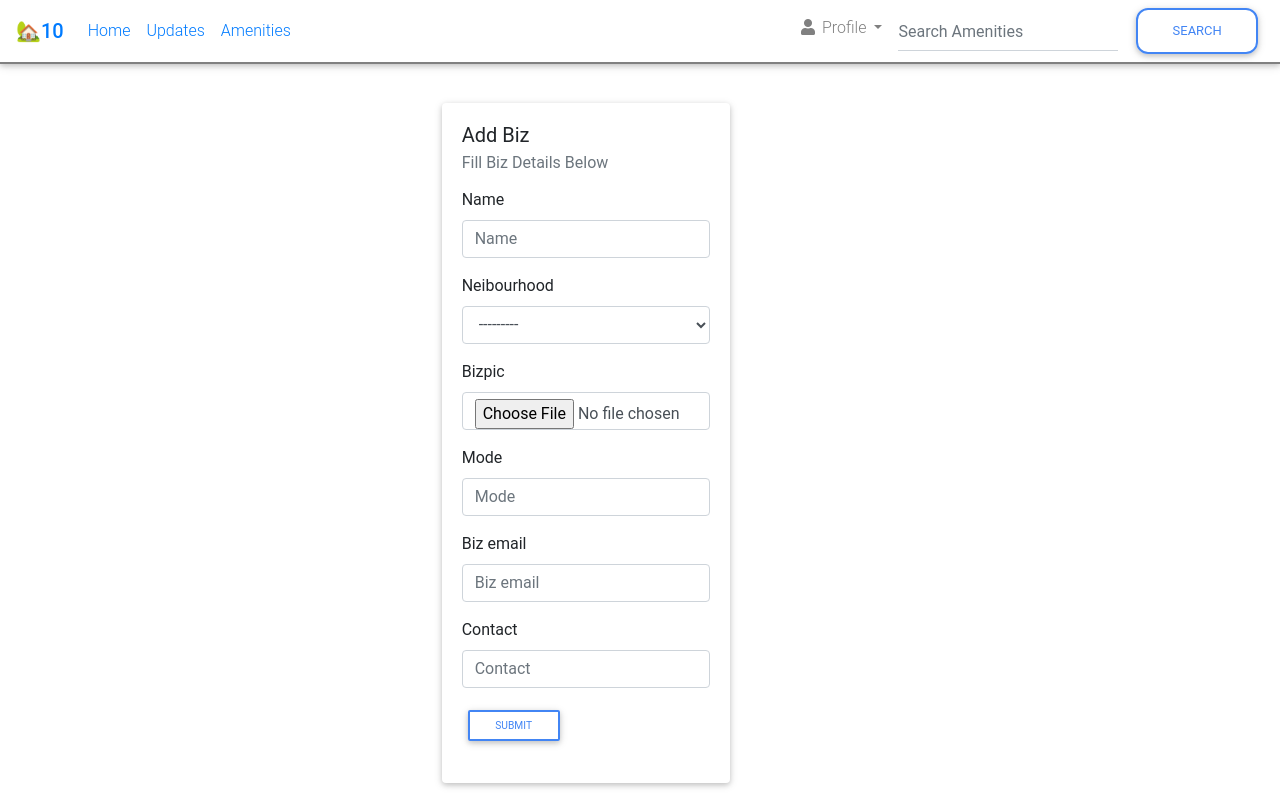
After one commit to gkarumba/Neibas, a Django app: template app/templates/new_biz.html in a window 1280 px wide. The commit adds this page. Run offline with Django 3.2, Linux system fonts and the light colour scheme; the template is opened without the code that fills it: values that come from a table or form of the project are taken from there, others are empty; some libraries are stand-ins or nearby versions.

Commit message:
Add the new_biz.html in the templates/

```diff
--- a/app/templates/biz.html
+++ b/app/templates/biz.html
@@ -1,6 +1,7 @@
 {% extends 'base.html'%}
 {% load static %}
 {% load staticfiles %}
+{% load bootstrap4 %}
 
 {% block content %}
 
--- /dev/null
+++ b/app/templates/new_biz.html
@@ -0,0 +1,31 @@
+{% extends 'base.html' %}
+{% load bootstrap4 %}
+{% block content %}
+{{ block.super }}
+<div class="container-fluid">
+    <br>
+    <div class="row">
+        <div class="col-md-4"></div>
+        <div class="col-md-4">
+            <div class="card" style="width: 18rem;">
+                <div class="card-body">
+                    <h5 class="card-title">Add Biz</h5>
+                    <h6 class="card-subtitle mb-2 text-muted">Fill Biz Details Below</h6>
+                    <p class="card-text">
+                        <form action="{% url 'edit'%}" method='post' enctype="multipart/form-data">
+                            {% csrf_token %}
+                            {% bootstrap_form form%}
+                            <div class="form-group">
+                                <input type="submit" value="Submit" class="btn btn-outline-primary btn-sm">
+                            </div>
+                            <input type="hidden" name="next" value="{{next}}">
+                        </form>
+                    </p>
+                </div>
+            </div>
+        </div>
+        <div class="col-md-4"></div>
+    </div>
+</div>
+{{form.media}}
+{% endblock %}
```
